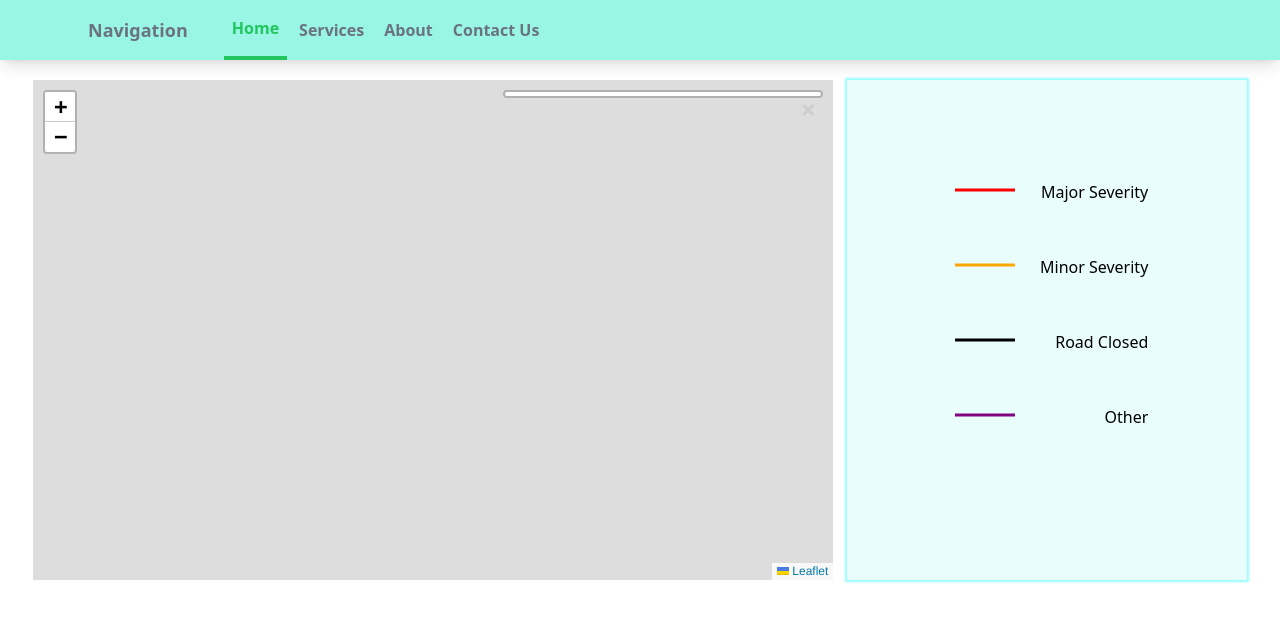
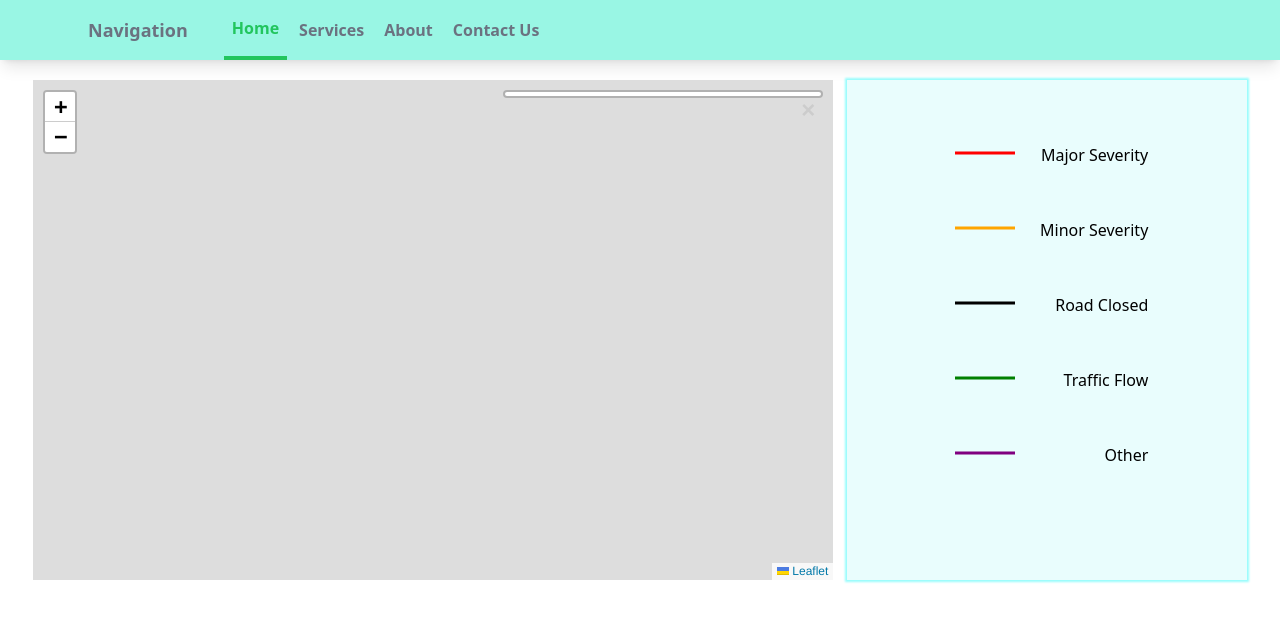
Before and after one commit to Technix-Technothon2k22/Team-zero, a plain HTML site: page index.html in a window 1280 px wide. Drawn offline with nearby package versions, Linux system fonts and the light colour scheme; no server answers.

Commit message:
add legend for traffic flow

```diff
--- a/index.html
+++ b/index.html
@@ -106,6 +106,12 @@
   </div>
   <div class="legend-secondary">
     <svg class="svgimg" xmlns="http://www.w3.org/2000/svg" xmlns:xlink="http://www.w3.org/1999/xlink%22%3E">
+      <path d="M 10,10 H 100" stroke="green" stroke-width="3" />
+  </svg>
+  <div class="legend-item">Traffic Flow</div>
+  </div>
+  <div class="legend-secondary">
+    <svg class="svgimg" xmlns="http://www.w3.org/2000/svg" xmlns:xlink="http://www.w3.org/1999/xlink%22%3E">
       <path d="M 10,10 H 100" stroke="purple" stroke-width="3" />
   </svg>
   <div class="legend-item">Other</div>
```
